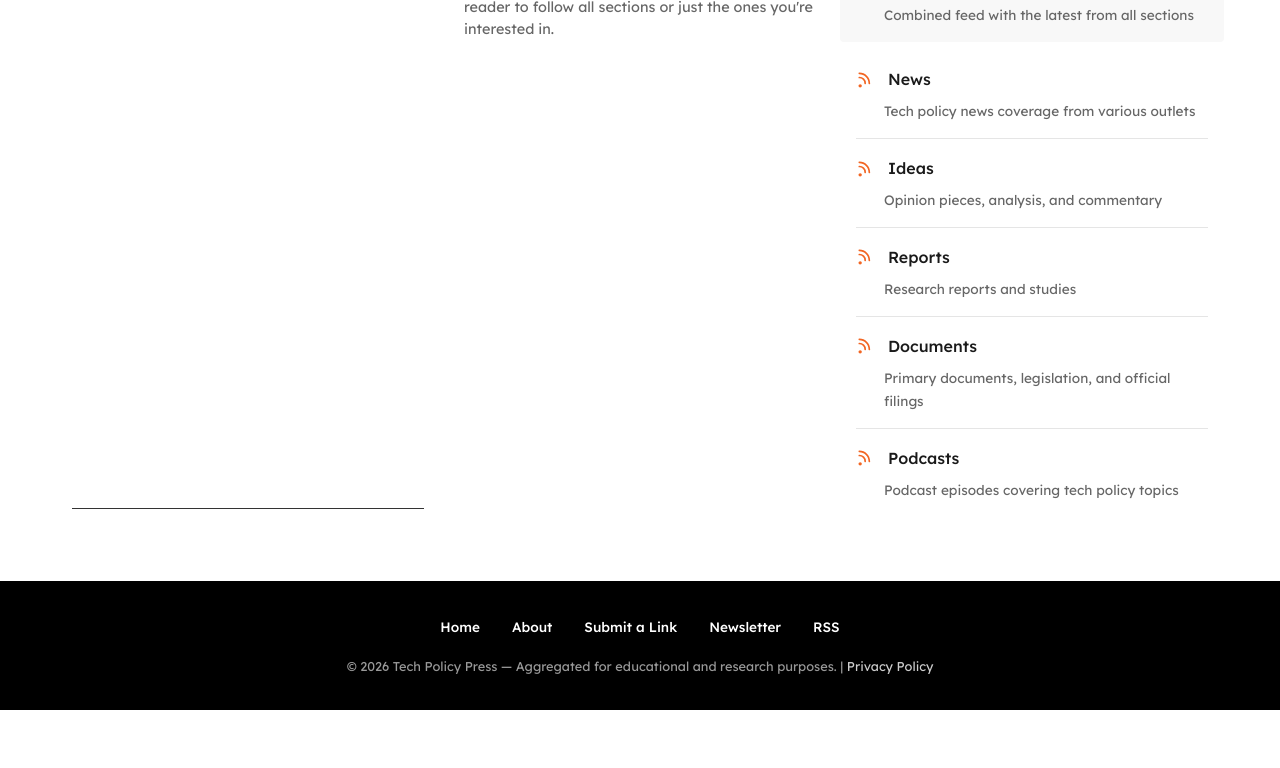
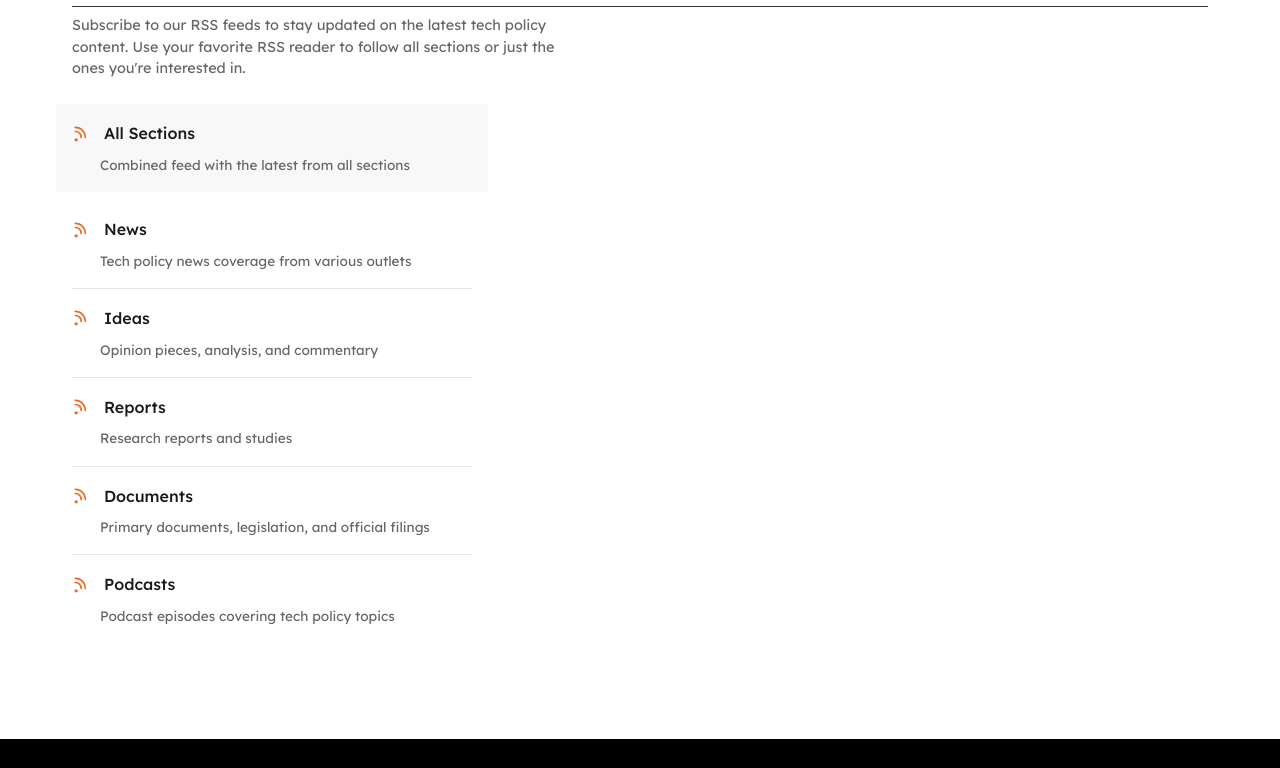
Before and after one commit to justinhendrix/tech-policy-wire, a browser extension: page public/rss.html in a window 1280 px wide. Shown: the part 190-958 px from the top of the page. Before the commit the page ends 900 px from the top, so only its background shows below. Drawn offline with Linux system fonts and the light colour scheme; a web font is replaced by a local one.

Commit message:
Fix RSS page - override grid layout to single column

```diff
--- a/public/rss.html
+++ b/public/rss.html
@@ -10,9 +10,11 @@
   <link rel="stylesheet" href="/css/styles.css">
   <style>
     .rss-page {
+      display: block !important;
+      grid-template-columns: none !important;
       max-width: 1200px;
       margin: 0 auto;
-      padding: 2rem;
+      padding: 2.5rem 2rem 4rem;
     }
     .rss-page h2 {
       font-family: 'Lexend', -apple-system, BlinkMacSystemFont, 'Segoe UI', Arial, sans-serif;
```
